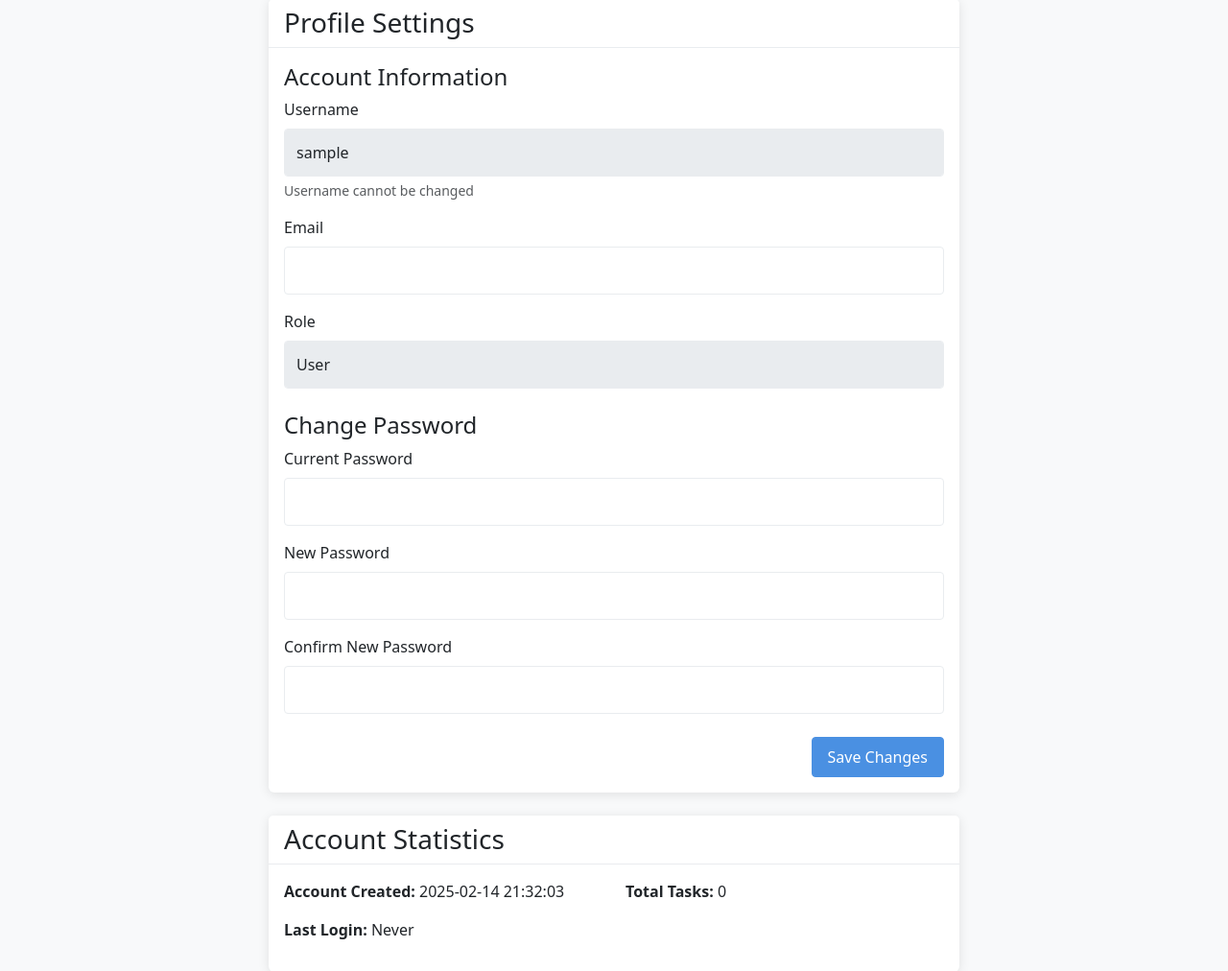
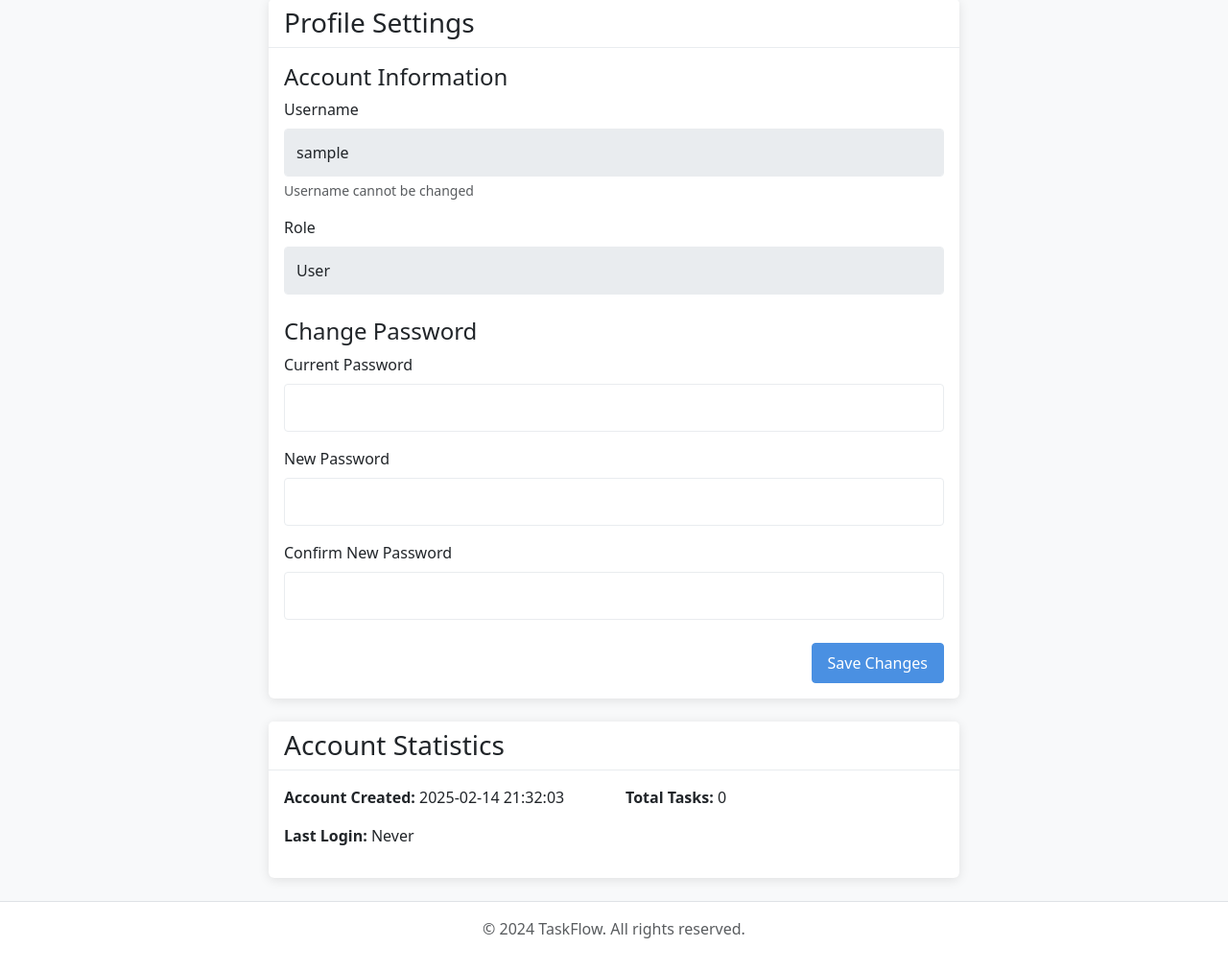
Before and after one commit to dwharve/TaskFlow, a Flask app: page /profile in a window 1280 px wide. Shown: the part 105-1117 px from the top of the page at 96% size. After the commit the page ends 1083 px from the top, so only its background shows below. Run offline with Flask 3, Linux system fonts and the light colour scheme; the visitor is signed in with stand-in values (Sample User, id 1); data that the repository does not hold is empty; some libraries are stand-ins or nearby versions.

Commit message:
Remove email field from profile template
- Remove email input field from profile.html
- Pass LoginForm to index route template

```diff
--- a/app.py
+++ b/app.py
@@ -157,7 +157,8 @@ def format_datetime(value):
 def index():
     if current_user.is_authenticated:
         return redirect(url_for('dashboard'))
-    return render_template('login.html')
+    form = LoginForm()
+    return render_template('login.html', form=form)
 
 @app.route('/dashboard')
 @login_required
--- a/templates/profile.html
+++ b/templates/profile.html
@@ -30,10 +30,6 @@
                                 <label for="username" class="form-label">Username</label>
                                 <input type="text" class="form-control" id="username" value="{{ current_user.username }}" disabled>
                                 <div class="form-text">Username cannot be changed</div>
-                            </div>
-                            <div class="mb-3">
-                                <label for="email" class="form-label">Email</label>
-                                <input type="email" class="form-control" id="email" name="email" value="{{ current_user.email }}" required>
                             </div>
                             <div class="mb-3">
                                 <label class="form-label">Role</label>
```
